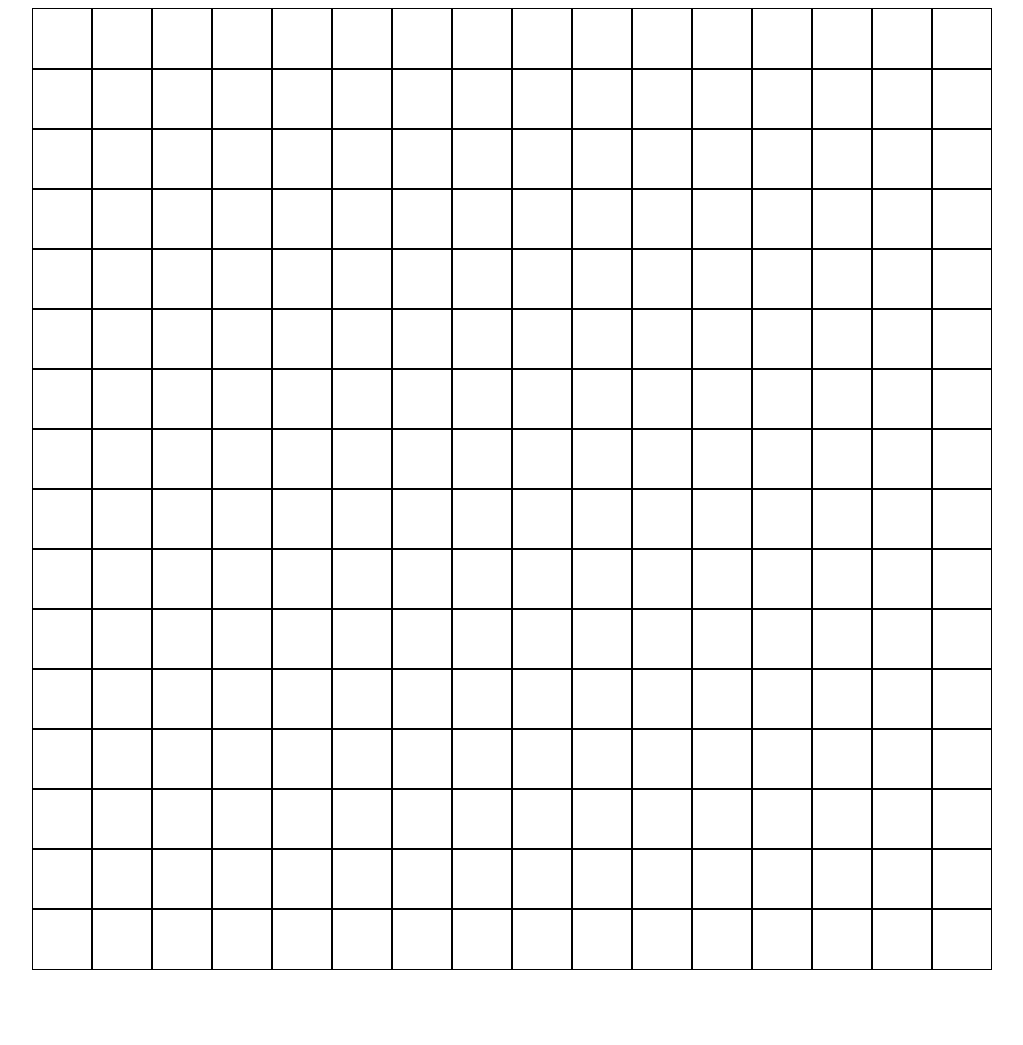
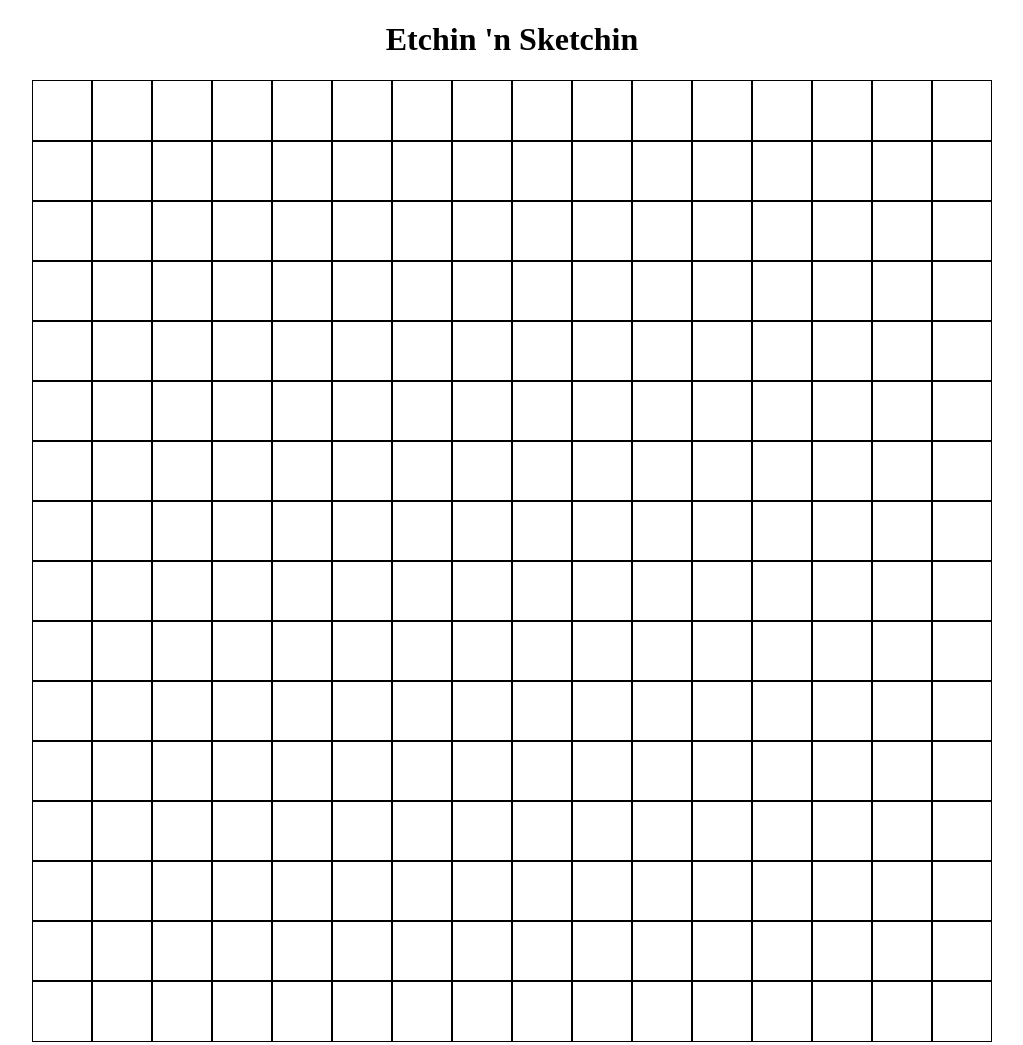
Before and after one commit to PeterEisenhauer94/Etch-A-Sketch, a plain HTML site: page index.html in a window 1280 px wide. Shown: the whole page, without its empty margins (128-1151 px from the left). Before the commit the page ends 976 px from the top, so only its background shows below. Drawn offline with Linux system fonts and the light colour scheme.

Commit message:
add title

```diff
--- a/index.html
+++ b/index.html
@@ -9,6 +9,7 @@
     <script src="./javascript.js" defer></script>
 </head>
 <body>
+    <h1>Etchin 'n Sketchin</h1>
     <div id="grid-container"></div>
 </body>
 </html>
--- a/style.css
+++ b/style.css
@@ -1,3 +1,7 @@
+h1{
+    text-align: center;
+}
+
 #grid-container{
     display: flex;
     flex-direction: column;
```
